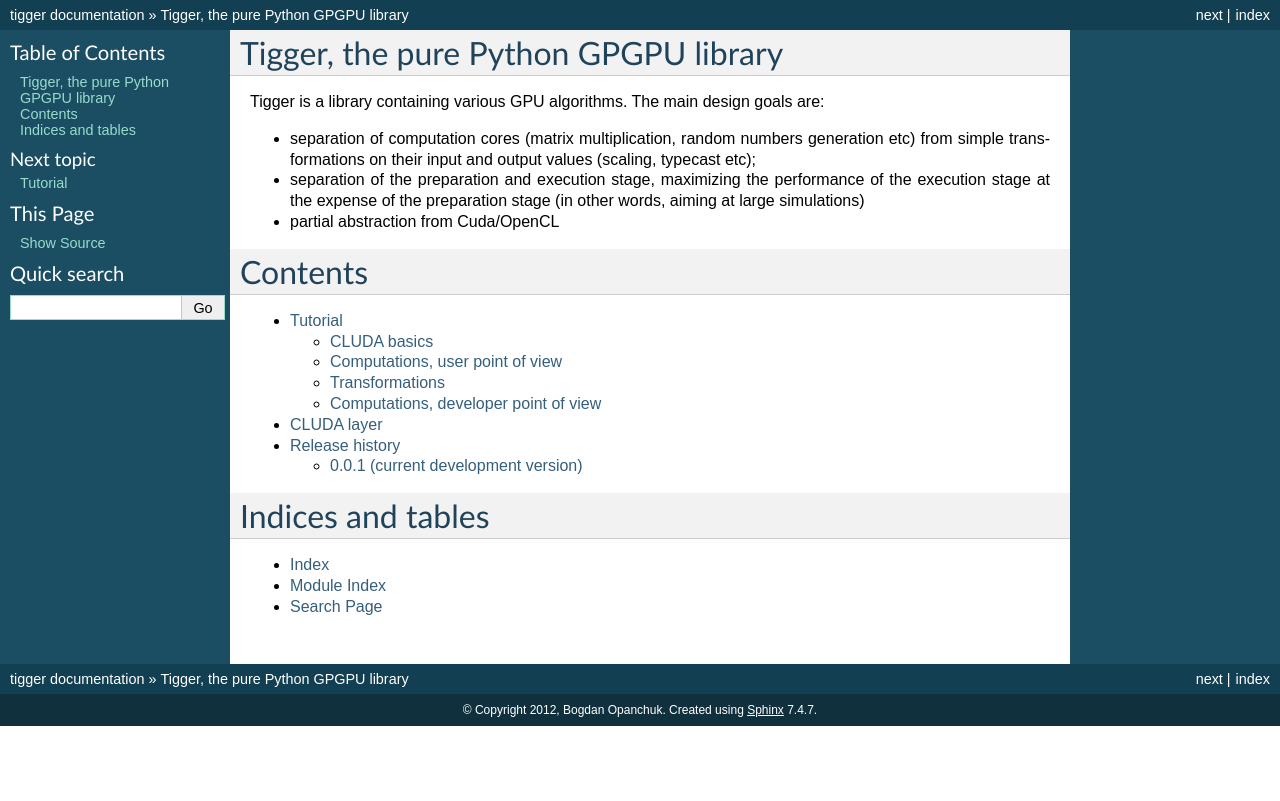
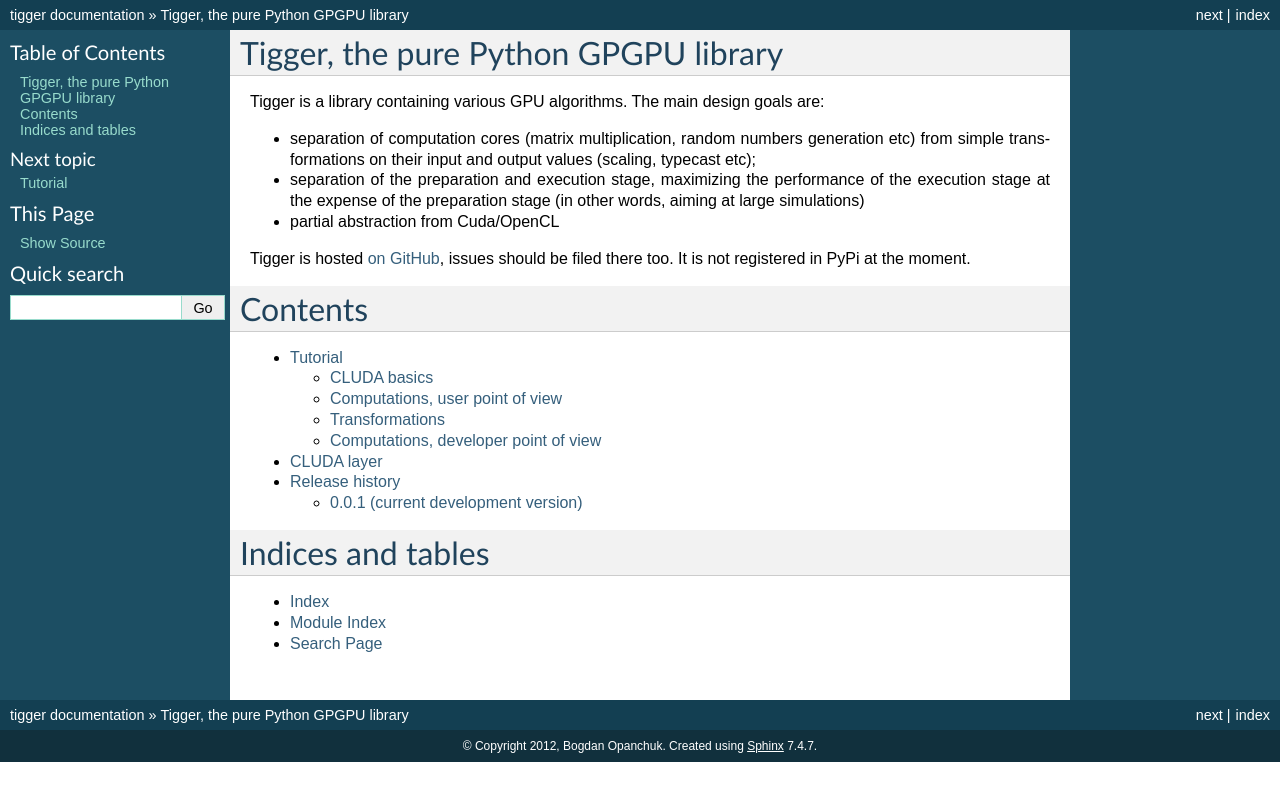
Before and after one commit to fjarri/reikna, a Sphinx documentation site: the page built from doc/source/index.rst, in a window 1280 px wide. Shown: the top 801 px of the page. Built offline with Sphinx 7.4.7, drawn with Linux system fonts in a browser that asks for light colours; the version number could not be read and is left out.

Commit message:
doc/source/index: added link to github

```diff
--- a/doc/source/index.rst
+++ b/doc/source/index.rst
@@ -7,6 +7,9 @@ The main design goals are:
 * separation of computation cores (matrix multiplication, random numbers generation etc) from simple transformations on their input and output values (scaling, typecast etc);
 * separation of the preparation and execution stage, maximizing the performance of the execution stage at the expense of the preparation stage (in other words, aiming at large simulations)
 * partial abstraction from Cuda/OpenCL
+
+Tigger is hosted `on GitHub <http://github.com/Manticore/tigger>`_, issues should be filed there too.
+It is not registered in PyPi at the moment.
 
 Contents
 ========
```
